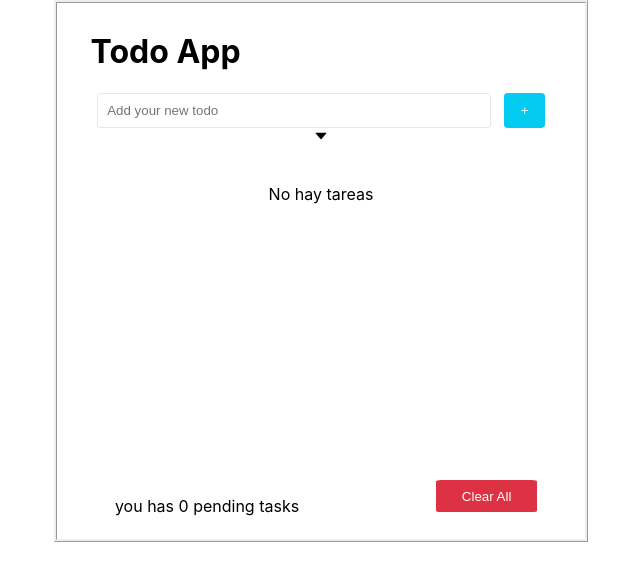
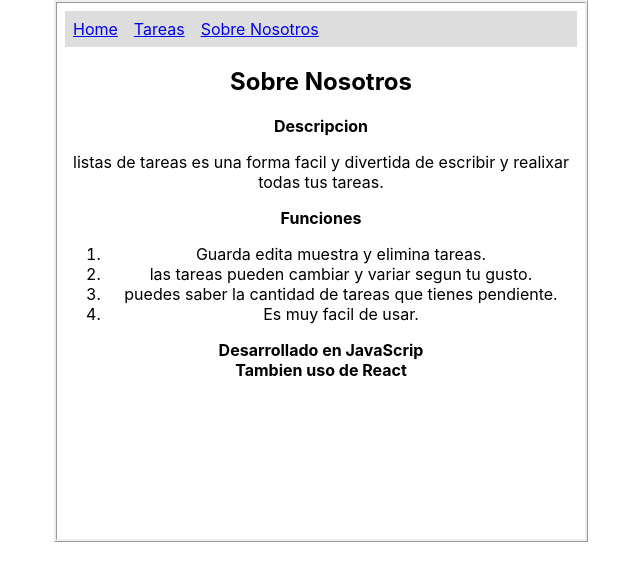
Before and after one commit to GuillermoMorris15/my-react-task-list, a React (Create React App) app: page /Snosotros in a window 1280 px wide. Shown: the top 580 px of the page, without its empty margins (319-959 px from the left). Built offline with nearby package versions, Linux system fonts and the light colour scheme.

Commit message:
agregue nuevos cambios a mi lista

```diff
--- a/package.json
+++ b/package.json
@@ -10,6 +10,7 @@
     "react": "^18.2.0",
     "react-dom": "^18.2.0",
     "react-icons": "^4.7.1",
+    "react-router-dom": "^6.4.4",
     "react-scripts": "^5.0.1",
     "web-vitals": "^2.1.4"
   },
--- a/src/App.js
+++ b/src/App.js
@@ -1,14 +1,10 @@
 import './App.css';
-import Titulo from './componentes/Header/header';
-import ListaTareas from './componentes/ListaTareas/ListaTareas';
-import Footer from './componentes/footer/Footer';
+import Enrutador from './Enrutador';
 
 function App() {
   return (
     <div className="App">
-      <Titulo />
-      <ListaTareas/>
-      <Footer/>
+      <Enrutador/>
     </div>
   );
 }
--- /dev/null
+++ b/src/Enrutador.js
@@ -0,0 +1,18 @@
+import { BrowserRouter, Routes, Route } from "react-router-dom"
+import ListTask from "./componentes/ListTask"
+import Home from "./componentes/Home/Home"
+import SobreNosotros from "./componentes/SobreNosotros"
+function Enrutador() {
+    return(
+        <BrowserRouter>
+            <Routes>
+                <Route path="/" element={<Home/>} />
+                <Route path="/Tareas" element={<ListTask/>} />
+                <Route path="/Snosotros" element={<SobreNosotros/>} />
+            </Routes>
+        </BrowserRouter>
+
+    )
+}
+
+export default Enrutador
--- /dev/null
+++ b/src/componentes/Home/Home.jsx
@@ -0,0 +1,13 @@
+import Menu from "../menu/Menu"
+function Home() {
+ return(
+    <div>
+        <Menu/>
+        <h1>Todo App</h1>
+        <br />
+        <p>Welcome to Todo App</p>
+    </div>
+
+ )
+}
+export default Home
--- /dev/null
+++ b/src/componentes/ListTask.jsx
@@ -0,0 +1,16 @@
+import Titulo from "./Header/header"
+import ListaTareas from "./ListaTareas/ListaTareas"
+import Footer from "./footer/Footer"
+import Menu from "./menu/Menu"
+
+function ListTask() {
+    return(
+        <div>
+            <Menu/>
+            <Titulo/>
+            <ListaTareas/>
+            <Footer/>
+        </div>
+    )
+}
+export default ListTask
--- /dev/null
+++ b/src/componentes/SobreNosotros.jsx
@@ -0,0 +1,24 @@
+import Menu from "./menu/Menu"
+function SobreNosotros () {
+    return(
+        <div>
+            <Menu/>
+            <h2>Sobre Nosotros</h2>
+            <strong>Descripcion</strong>
+            <p>listas de tareas es una forma facil y divertida de escribir y realixar todas tus tareas.</p>
+            <strong>Funciones</strong>
+            <ol>
+                <li>Guarda edita muestra y elimina tareas.</li>
+                <li>las tareas pueden cambiar y variar segun tu gusto.</li>
+                <li>puedes saber la cantidad de tareas que tienes pendiente.</li>
+                <li>Es muy facil de usar.</li>
+            </ol>
+            <strong>Desarrollado en JavaScrip</strong> <br/>
+            <strong> Tambien uso de React</strong>
+
+
+        </div>
+    )
+}
+
+export default SobreNosotros
--- /dev/null
+++ b/src/componentes/menu/Menu.css
@@ -0,0 +1,18 @@
+.padreLista{
+    list-style-type: none;
+    width: 100%;
+    background-color: #dddddd;
+    margin: 0;
+    padding: 0;
+    overflow: hidden;
+}
+
+  .item{
+    float: left;
+  }
+
+  li a {
+    display: block;
+    padding: 8px;
+    background-color: #dddddd;
+  }
--- /dev/null
+++ b/src/componentes/menu/Menu.jsx
@@ -0,0 +1,13 @@
+import './Menu.css'
+function Menu() {
+    return(
+        <div>
+            <ul className="padreLista">
+                <li className="item"><a href="/">Home</a></li>
+                <li className="item"><a href="/Tareas">Tareas</a></li>
+                <li className="item"><a href="/Snosotros">Sobre Nosotros</a></li>
+            </ul>
+        </div>
+    )
+}
+export default Menu
```
Also changed, not shown: 1 other file (tests, documents, lock files or other folders).
